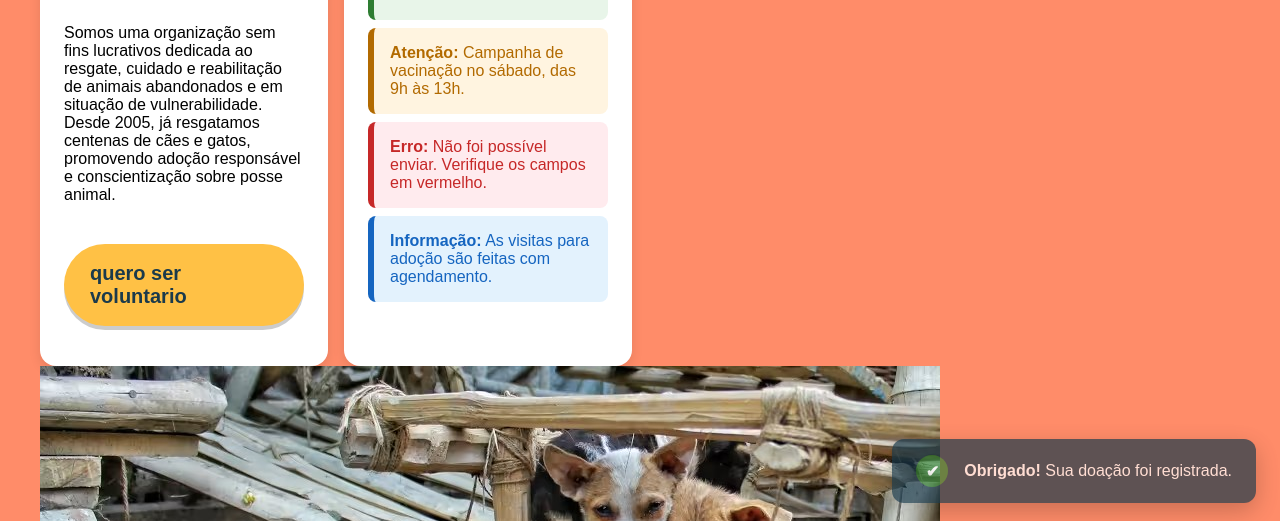
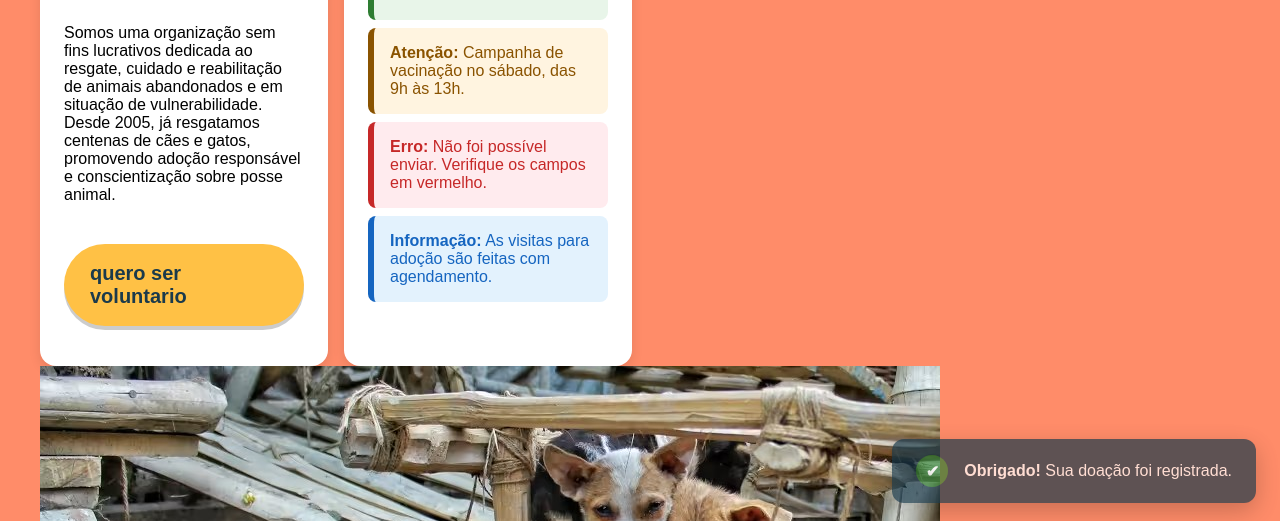
Before and after one commit to marcondeswesley135-hash/patas-unidas, a plain HTML site: page html/index.html in a window 1280 px wide. Shown: the part 279-800 px from the top of the page. Drawn offline with nearby package versions, Linux system fonts and the light colour scheme.

Commit message:
fix: melhora o contraste da cor de aviso

```diff
--- a/css/estilo.css
+++ b/css/estilo.css
@@ -1,7 +1,7 @@
 :root {
     --sucesso: #2e7d32;
     --erro: #c62828;
-    --aviso: #b26a00;
+    --aviso: #8a5300;
     --info: #1565c0;
     --cor-primaria: #ff8C69;
     --cor-secundaria: #ffc145;
```
